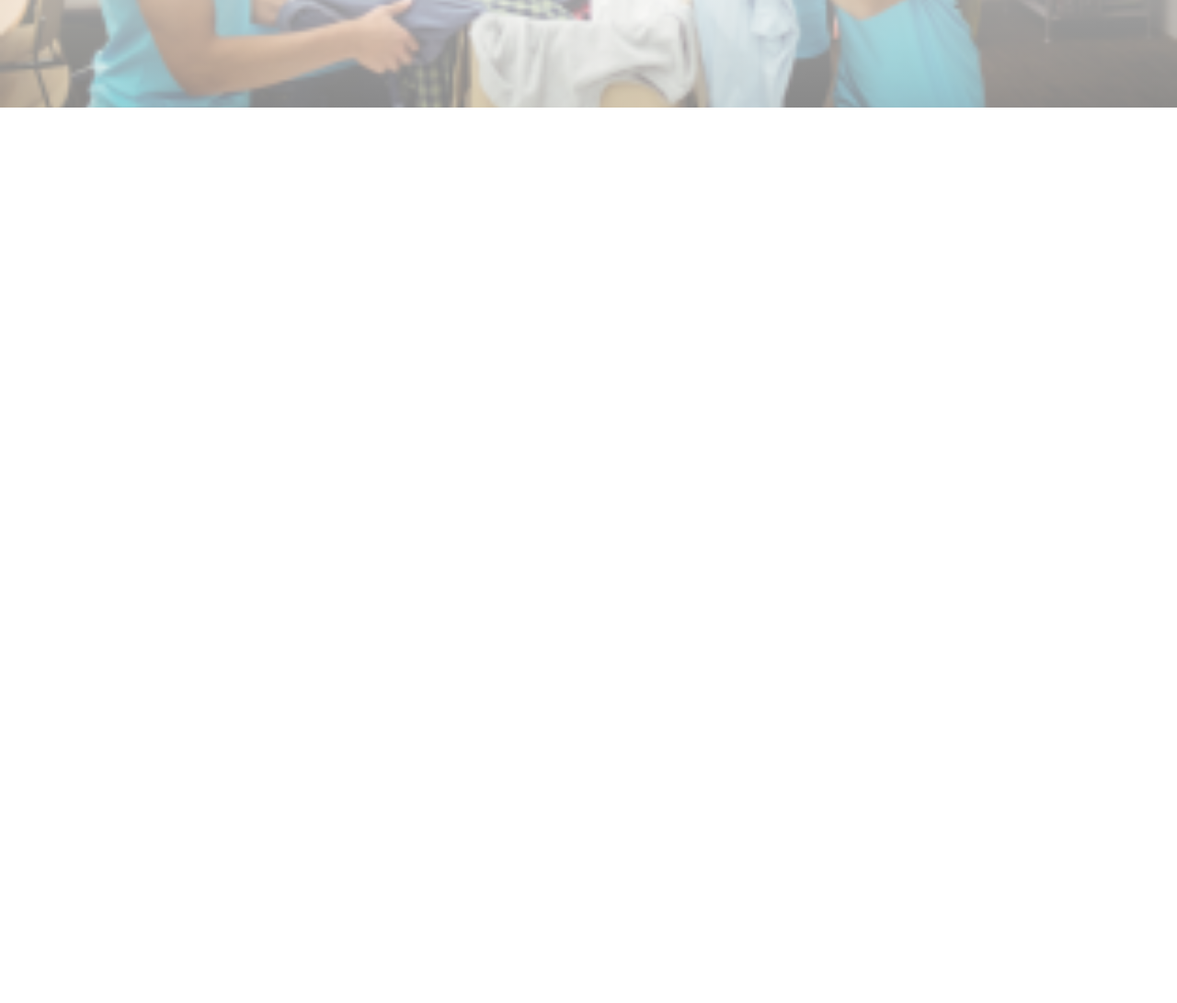
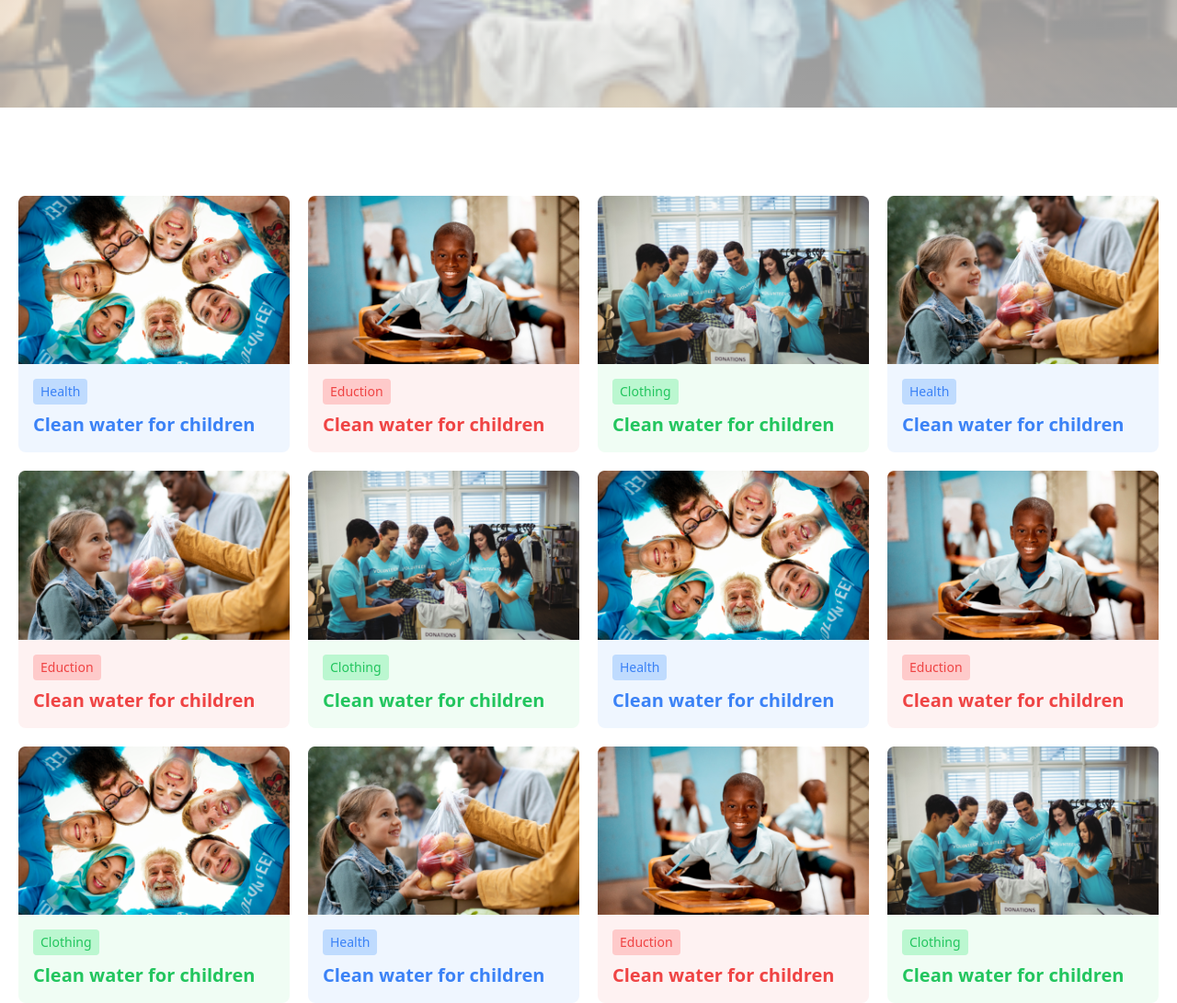
Before and after one commit to Imranhasanrimon/donation-campaign, a website built with Vite: page index.html in a window 1280 px wide. Shown: the part 533-1624 px from the top of the page at 92% size. Before the commit the page ends 800 px from the top, so only its background shows below. Built offline with nearby package versions, Linux system fonts and the light colour scheme.

Commit message:
donation cagegory section is finished

```diff
--- a/assets/styles/tailwind.css
+++ b/assets/styles/tailwind.css
@@ -3,7 +3,7 @@
 @tailwind utilities;
 
 header {
-    background: linear-gradient(rgba(255, 255, 255), rgba(255, 255, 255, 0.5)), url(../images/Clothing.png);
+    background: linear-gradient(rgba(255, 255, 255), rgba(255, 255, 255, 0.5), rgba(255, 255, 255, 0.6)), url(../images/Clothing.png);
     background-repeat: no-repeat;
     background-position: center;
     background-size: cover;
--- a/index.html
+++ b/index.html
@@ -28,6 +28,109 @@
             </div>
         </div>
     </header>
+    <main class="px-5">
+        <!-- Donation category section  -->
+        <section class="max-w-7xl mx-auto mt-24 grid grid-cols-1 sm:grid-cols-2 md:grid-cols-3 lg:grid-cols-4 gap-5">
+            <div class="bg-blue-50 rounded-lg">
+                <img class="w-full" src="./assets/images/Health.png" alt="">
+                <div class="p-4">
+                    <span
+                        class="inline-block bg-blue-200 text-blue-500 py-1 px-2 rounded  text-sm font-medium">Health</span>
+                    <h4 class="text-blue-500 text-xl font-semibold mt-2">Clean water for children</h4>
+                </div>
+            </div>
+            <div class="bg-red-50 rounded-lg">
+                <img class="w-full" src="./assets/images/Education.png" alt="">
+                <div class="p-4">
+                    <span
+                        class="inline-block bg-red-200 text-red-500 py-1 px-2 rounded  text-sm font-medium">Eduction</span>
+                    <h4 class="text-red-500 text-xl font-semibold mt-2">Clean water for children</h4>
+                </div>
+            </div>
+            <div class="bg-green-50 rounded-lg">
+                <img class="w-full" src="./assets/images/Clothing.png" alt="">
+                <div class="p-4">
+                    <span
+                        class="inline-block bg-green-200 text-green-500 py-1 px-2 rounded  text-sm font-medium">Clothing</span>
+                    <h4 class="text-green-500 text-xl font-semibold mt-2">Clean water for children</h4>
+                </div>
+            </div>
+            <div class="bg-blue-50 rounded-lg">
+                <img class="w-full" src="./assets/images/Food.png" alt="">
+                <div class="p-4">
+                    <span
+                        class="inline-block bg-blue-200 text-blue-500 py-1 px-2 rounded  text-sm font-medium">Health</span>
+                    <h4 class="text-blue-500 text-xl font-semibold mt-2">Clean water for children</h4>
+                </div>
+            </div>
+            <div class="bg-red-50 rounded-lg">
+                <img class="w-full" src="./assets/images/Food.png" alt="">
+                <div class="p-4">
+                    <span
+                        class="inline-block bg-red-200 text-red-500 py-1 px-2 rounded  text-sm font-medium">Eduction</span>
+                    <h4 class="text-red-500 text-xl font-semibold mt-2">Clean water for children</h4>
+                </div>
+            </div>
+            <div class="bg-green-50 rounded-lg">
+                <img class="w-full" src="./assets/images/Clothing.png" alt="">
+                <div class="p-4">
+                    <span
+                        class="inline-block bg-green-200 text-green-500 py-1 px-2 rounded  text-sm font-medium">Clothing</span>
+                    <h4 class="text-green-500 text-xl font-semibold mt-2">Clean water for children</h4>
+                </div>
+            </div>
+            <div class="bg-blue-50 rounded-lg">
+                <img class="w-full" src="./assets/images/Health.png" alt="">
+                <div class="p-4">
+                    <span
+                        class="inline-block bg-blue-200 text-blue-500 py-1 px-2 rounded  text-sm font-medium">Health</span>
+                    <h4 class="text-blue-500 text-xl font-semibold mt-2">Clean water for children</h4>
+                </div>
+            </div>
+            <div class="bg-red-50 rounded-lg">
+                <img class="w-full" src="./assets/images/Education.png" alt="">
+                <div class="p-4">
+                    <span
+                        class="inline-block bg-red-200 text-red-500 py-1 px-2 rounded  text-sm font-medium">Eduction</span>
+                    <h4 class="text-red-500 text-xl font-semibold mt-2">Clean water for children</h4>
+                </div>
+            </div>
+            <div class="bg-green-50 rounded-lg">
+                <img class="w-full" src="./assets/images/Health.png" alt="">
+                <div class="p-4">
+                    <span
+                        class="inline-block bg-green-200 text-green-500 py-1 px-2 rounded  text-sm font-medium">Clothing</span>
+                    <h4 class="text-green-500 text-xl font-semibold mt-2">Clean water for children</h4>
+                </div>
+            </div>
+            <div class="bg-blue-50 rounded-lg">
+                <img class="w-full" src="./assets/images/Food.png" alt="">
+                <div class="p-4">
+                    <span
+                        class="inline-block bg-blue-200 text-blue-500 py-1 px-2 rounded  text-sm font-medium">Health</span>
+                    <h4 class="text-blue-500 text-xl font-semibold mt-2">Clean water for children</h4>
+                </div>
+            </div>
+            <div class="bg-red-50 rounded-lg">
+                <img class="w-full" src="./assets/images/Education.png" alt="">
+                <div class="p-4">
+                    <span
+                        class="inline-block bg-red-200 text-red-500 py-1 px-2 rounded  text-sm font-medium">Eduction</span>
+                    <h4 class="text-red-500 text-xl font-semibold mt-2">Clean water for children</h4>
+                </div>
+            </div>
+            <div class="bg-green-50 rounded-lg">
+                <img class="w-full" src="./assets/images/Clothing.png" alt="">
+                <div class="p-4">
+                    <span
+                        class="inline-block bg-green-200 text-green-500 py-1 px-2 rounded  text-sm font-medium">Clothing</span>
+                    <h4 class="text-green-500 text-xl font-semibold mt-2">Clean water for children</h4>
+                </div>
+            </div>
+
+        </section>
+
+    </main>
 
 </body>
 
```
